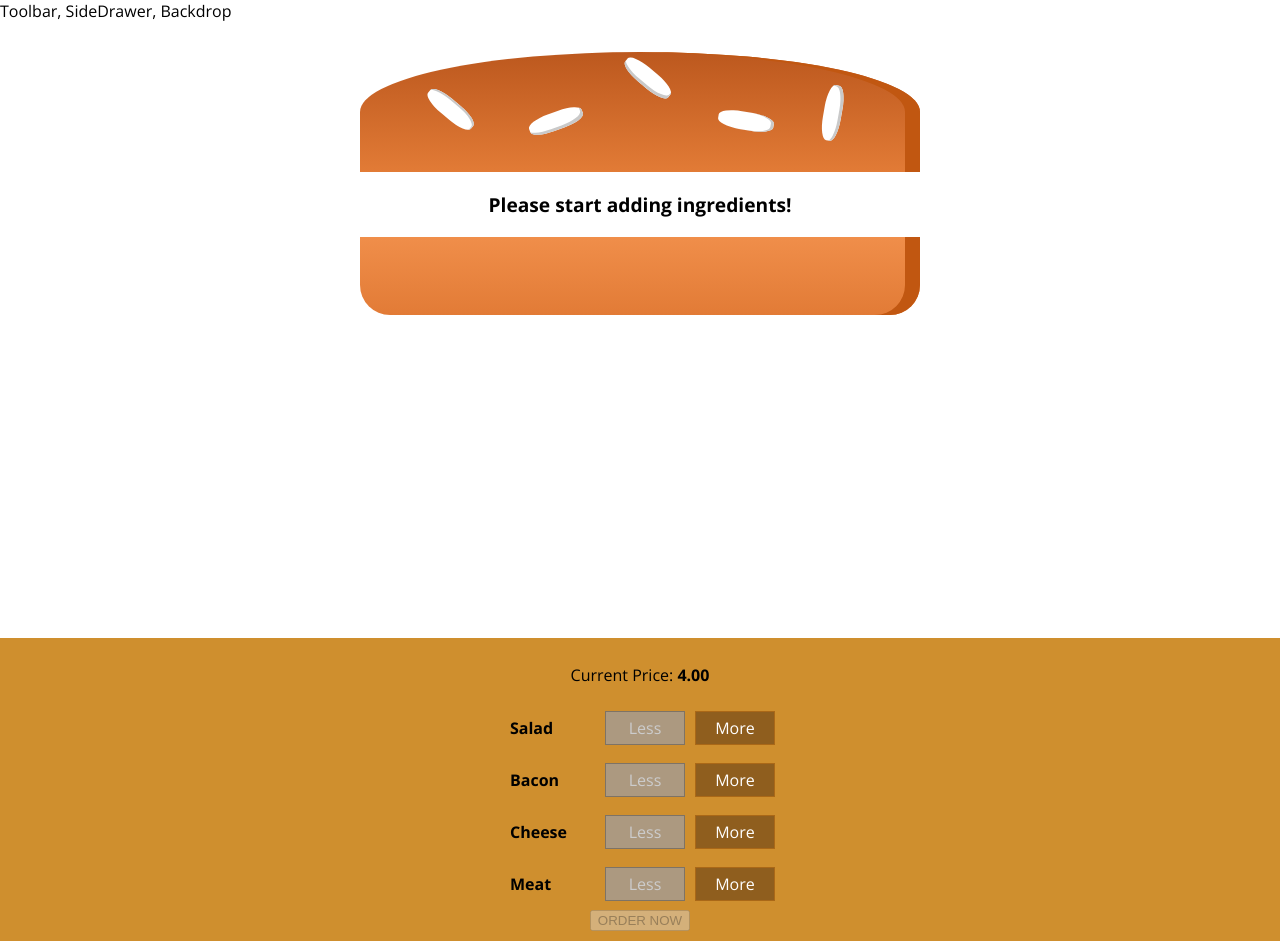
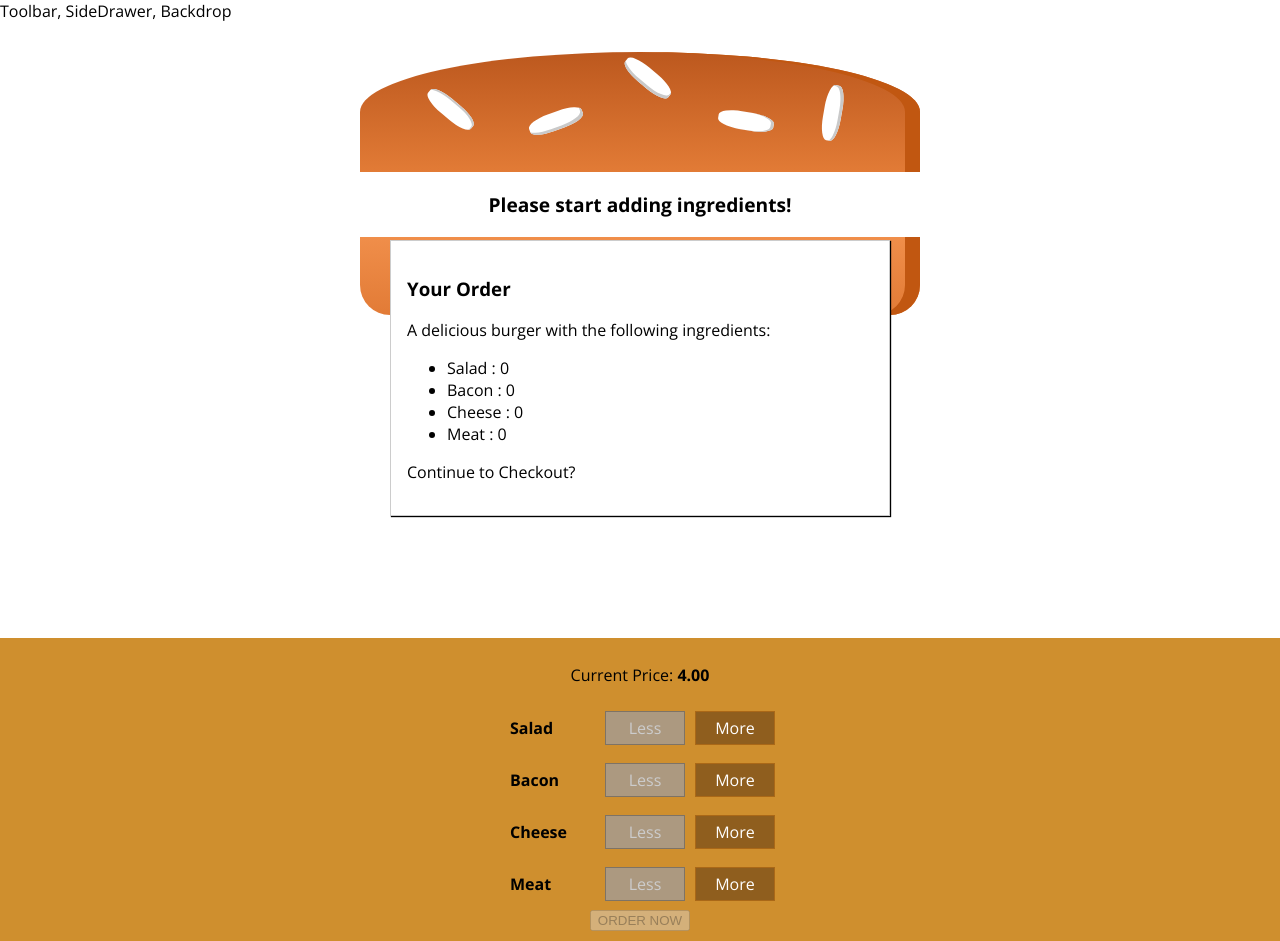
Before and after one commit to josemar7/react-complete-guide-burger, a React app: page / in a window 1280 px wide. Built offline with nearby package versions, Linux system fonts and the light colour scheme.

Commit message:
mi commit!

```diff
--- /dev/null
+++ b/src/components/Burger/OrderSummary/OrderSummary.js
@@ -0,0 +1,26 @@
+import React from 'react';
+import Auxi from '../../../hoc/Auxi';
+
+const orderSummary = (props) => {
+    console.log(props.ingredients);
+    const ingredientSummary = Object.keys(props.ingredients)
+    .map(igKey => {
+        return (
+            <li key={igKey} >
+                <span style={{textTransform: 'capitalize'}} >{igKey}</span> : {props.ingredients[igKey]}
+            </li>);
+    });
+
+    return (
+        <Auxi>
+            <h3>Your Order</h3>
+            <p>A delicious burger with the following ingredients:</p>
+            <ul>
+                {ingredientSummary}
+            </ul>
+            <p>Continue to Checkout?</p>
+        </Auxi>
+    );
+};
+
+export default orderSummary;
--- a/src/components/BurgerBuilder/BurgerBuilder.js
+++ b/src/components/BurgerBuilder/BurgerBuilder.js
@@ -2,6 +2,8 @@
 import Auxi from '../../hoc/Auxi';
 import Burger from '../Burger/Burger';
 import BuildControls from '../Burger/BuildControls/BuildControls';
+import Modal from '../UI/Modal/Modal';
+import OrderSummary from '../Burger/OrderSummary/OrderSummary';
 
 const INGREDIENT_PRICES = {
     salad: 0.5,
@@ -79,6 +81,9 @@
         }
         return (
             <Auxi>
+                <Modal>
+                    <OrderSummary ingredients={this.state.ingredients} />
+                </Modal>
                 <Burger ingredients={this.state.ingredients} />
                 <BuildControls
                     ingredientAdded={this.addIngredientHandler}
--- /dev/null
+++ b/src/components/UI/Modal/Modal.css
@@ -0,0 +1,20 @@
+.Modal {
+    position: fixed;
+    z-index: 500;
+    background-color: white;
+    width: 70%;
+    border: 1px solid #ccc;
+    box-shadow: 1px 1px 1px black;
+    padding: 16px;
+    left: 15%;
+    top: 30%;
+    box-sizing: border-box;
+    transition: all 0.3s ease-out;
+}
+
+@media (min-width: 600px) {
+    .Modal {
+        width: 500px;
+        left: calc(50% - 250px);
+    }
+}
--- /dev/null
+++ b/src/components/UI/Modal/Modal.js
@@ -0,0 +1,10 @@
+import React from 'react';
+import classes from './Modal.css';
+
+const modal = (props) => (
+    <div className={classes.Modal} >
+        {props.children}
+    </div>
+);
+
+export default modal;
```
Also changed, not shown: src/components/UI/Backdrop/Backdrop.js (added).
